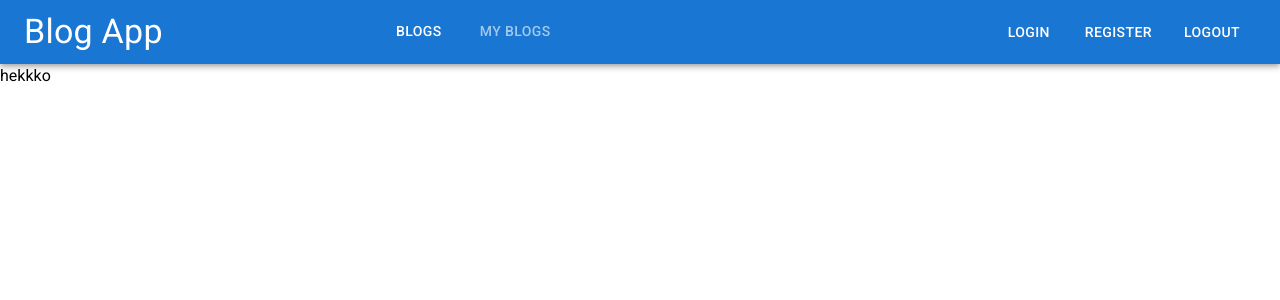
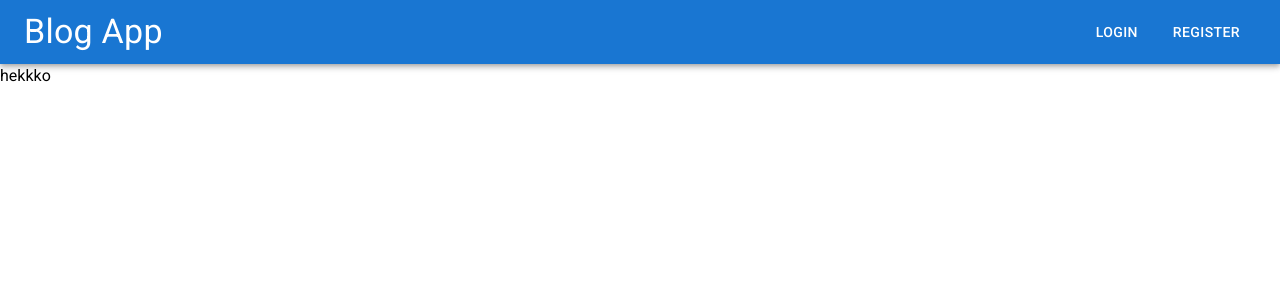
Before and after one commit to Ujjal-ENG/blog-fullstack-app, a React (Vite) app in the folder client/: page / in a window 1280 px wide. Shown: the top 300 px of the page. Built offline with nearby package versions, Linux system fonts and the light colour scheme.

Commit message:
done the conditional rendering in the navbar and get store from the reduc useSelector

```diff
--- a/client/src/components/layouts/Navbar.jsx
+++ b/client/src/components/layouts/Navbar.jsx
@@ -2,28 +2,38 @@
 /* eslint-disable react/jsx-indent */
 import { AppBar, Box, Button, Tab, Tabs, Toolbar, Typography } from '@mui/material';
 import React, { useState } from 'react';
+import { useSelector } from 'react-redux';
 import { Link } from 'react-router-dom';
 
 function Navbar() {
+    // maintain the global state
+    const isLogin = useSelector((state) => state.isLogin);
+
     const [value, setValue] = useState(0);
     return (
         <AppBar position="sticky">
             <Toolbar>
                 <Typography variant="h4">Blog App</Typography>
+                {isLogin && (
                     <Box display="flex" marginLeft="auto" marginRight="auto">
                         <Tabs textColor="inherit" value={value} onChange={(e, val) => setValue(val)}>
                             <Tab label="Blogs" LinkComponent={Link} to="/blogs" />
                             <Tab label="My Blogs" LinkComponent={Link} to="/my-blogs" />
                         </Tabs>
                     </Box>
+                )}
                 <Box display="flex" marginLeft="auto">
+                    {!isLogin && (
+                        <>
                             <Button LinkComponent={Link} to="/login" sx={{ margin: 1, color: 'white' }}>
                                 Login
                             </Button>
                             <Button LinkComponent={Link} to="/register" sx={{ margin: 1, color: 'white' }}>
                                 Register
                             </Button>
-                    <Button sx={{ margin: 1, color: 'white' }}>Logout</Button>
+                        </>
+                    )}
+                    {isLogin && <Button sx={{ margin: 1, color: 'white' }}>Logout</Button>}
                 </Box>
             </Toolbar>
         </AppBar>
```
Lines whose indentation alone changed are shown as unchanged.
